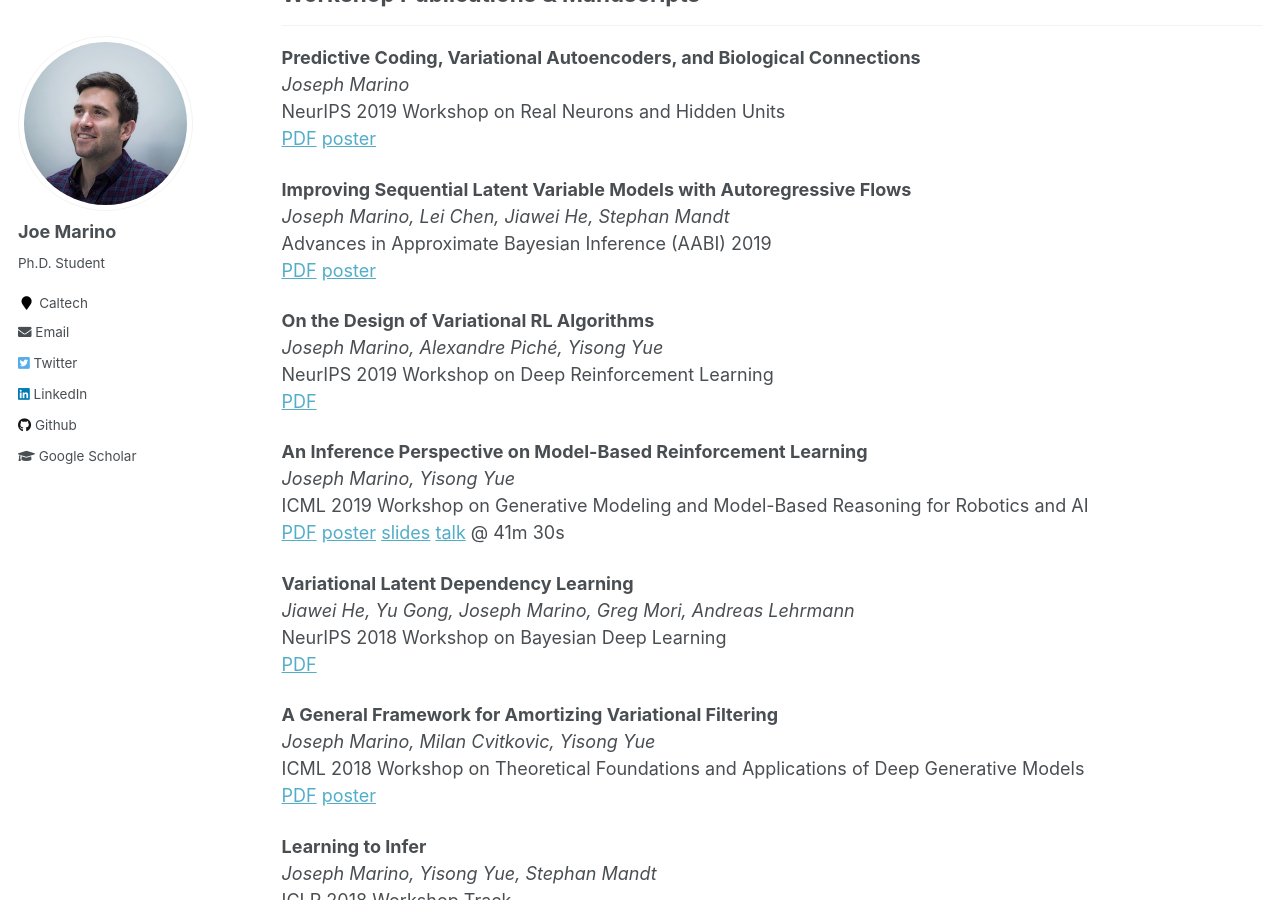
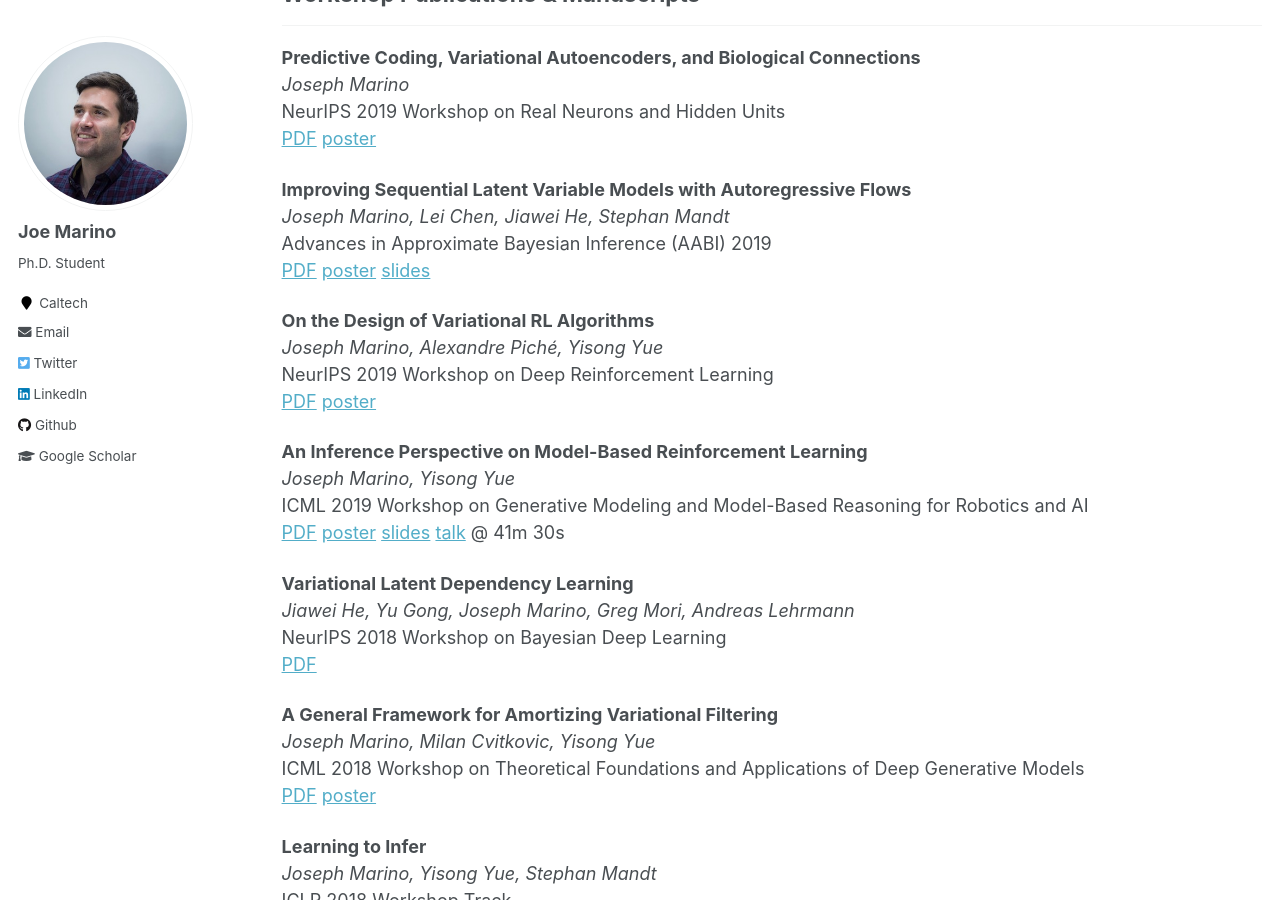
Before and after one commit to joelouismarino/joelouismarino.github.io, a Jekyll site: the page built from _pages/publications.md, in a window 1280 px wide and 900 px high, scrolled down 822 px. Built offline with Jekyll 4.4.1, drawn with Linux system fonts in a browser that asks for light colours.

Commit message:
Updating posters, slides, etc.

```diff
--- a/_pages/publications.md
+++ b/_pages/publications.md
@@ -39,12 +39,12 @@ NeurIPS 2019 Workshop on Real Neurons and Hidden Units
 **Improving Sequential Latent Variable Models with Autoregressive Flows**
 *Joseph Marino, Lei Chen, Jiawei He, Stephan Mandt*
 Advances in Approximate Bayesian Inference (AABI) 2019
-[PDF](../files/papers/2019/seq_flow/AABI_Improving_Sequence_Modelling.pdf) [poster](../files/papers/2019/seq_flow/symposium_poster.pdf)
+[PDF](../files/papers/2019/seq_flow/AABI_Improving_Sequence_Modelling.pdf) [poster](../files/papers/2019/seq_flow/symposium_poster.pdf) [slides](../files/papers/2019/seq_flow/marino_aabi_spotlight.pdf)
 
 **On the Design of Variational RL Algorithms**
 *Joseph Marino, Alexandre Piché, Yisong Yue*
 NeurIPS 2019 Workshop on Deep Reinforcement Learning
-[PDF](../files/papers/2019/variational_rl/neurips_workshop_paper.pdf)
+[PDF](../files/papers/2019/variational_rl/neurips_workshop_paper.pdf) [poster](../files/papers/2019/variational_rl/neurips_workshop_poster.pdf)
 
 **An Inference Perspective on Model-Based Reinforcement Learning**
 *Joseph Marino, Yisong Yue*
```
Also changed, not shown: 2 other files.
